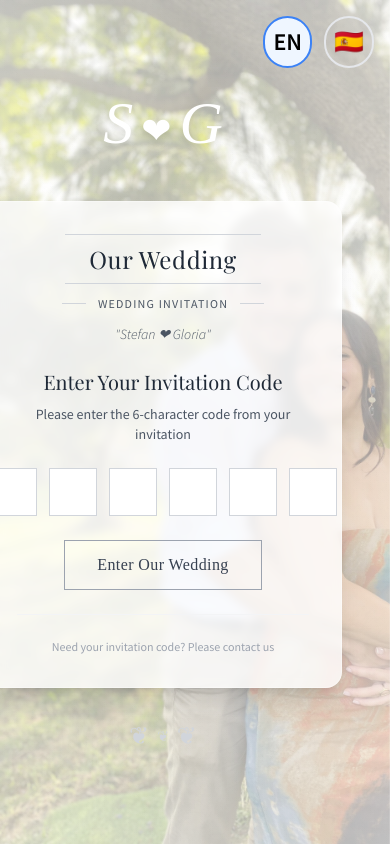
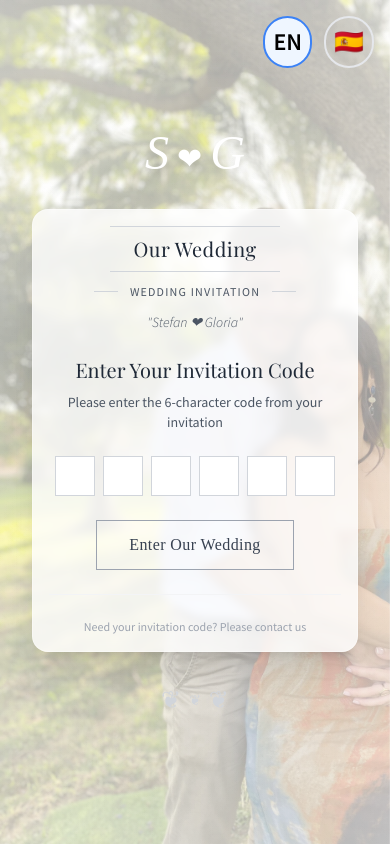
Before and after one commit to nexopandatest-hue/wedding-website, a React (Vite) app: page / in a window 390 px wide. Built offline with nearby package versions, Linux system fonts and the light colour scheme; a web font is replaced by a local one.

Commit message:
Fix mobile layout for HOME and LOCK screen

```diff
--- a/src/App.tsx
+++ b/src/App.tsx
@@ -292,21 +292,21 @@ function DateLocationSection({ language }: { language: 'en' | 'es' }) {
   const t = translations[language];
 
   return (
-    <div className="flex items-center justify-center space-x-8 my-16">
+    <div className="flex flex-col md:flex-row items-center justify-center space-y-4 md:space-y-0 md:space-x-8 my-8 md:my-16">
       {/* Date */}
-      <div className="text-right">
-        <div className="text-6xl font-serif text-black leading-none">
+      <div className="text-center md:text-right">
+        <div className="text-4xl sm:text-5xl md:text-6xl font-serif text-black leading-none">
           <div>{t.june20}</div>
           <div>{t.year2026}</div>
         </div>
       </div>
 
       {/* Vertical separator */}
-      <div className="w-px h-20 bg-amber-900"></div>
+      <div className="w-20 h-px md:w-px md:h-20 bg-amber-900"></div>
 
       {/* Location */}
-      <div className="text-left">
-        <div className="text-6xl font-serif text-black leading-none">
+      <div className="text-center md:text-left">
+        <div className="text-4xl sm:text-5xl md:text-6xl font-serif text-black leading-none">
           <div>{t.valencia}</div>
           <div>{t.spain}</div>
         </div>
@@ -495,22 +495,22 @@ function CodeEntryPage({ onCodeSubmit, language, setLanguage }: {
         </button>
       </div>
 
-      <div className="max-w-lg w-full relative z-30 mr-8">
+      <div className="max-w-lg w-full relative z-30 mx-4 md:mr-8">
         {/* S&G Monogram */}
-        <div className="text-center mb-12">
-          <div className="text-6xl md:text-8xl font-serif text-white mb-4 drop-shadow-lg" style={{ fontFamily: 'serif' }}>
+        <div className="text-center mb-8 md:mb-12">
+          <div className="text-5xl sm:text-6xl md:text-8xl font-serif text-white mb-4 drop-shadow-lg" style={{ fontFamily: 'serif' }}>
             <span className="italic">S</span>
-            <span className="text-4xl md:text-6xl mx-2">❤</span>
+            <span className="text-3xl sm:text-4xl md:text-6xl mx-2">❤</span>
             <span className="italic">G</span>
           </div>
         </div>
 
         {/* Code Input Section */}
-        <div className="bg-white/80 backdrop-blur-sm border border-white/30 p-8 shadow-xl rounded-2xl">
+        <div className="bg-white/80 backdrop-blur-sm border border-white/30 p-4 md:p-8 shadow-xl rounded-2xl">
           <div className="text-center mb-6">
             <div className="mb-6">
               <div className="inline-block border-t border-b border-gray-300 py-2 px-6 mb-3">
-                <h1 className="text-2xl font-serif text-gray-800 tracking-wide">
+                <h1 className="text-xl md:text-2xl font-serif text-gray-800 tracking-wide">
                   {t.ourWedding}
                 </h1>
               </div>
@@ -530,7 +530,7 @@ function CodeEntryPage({ onCodeSubmit, language, setLanguage }: {
 
           <form onSubmit={handleSubmit}>
             {/* 6 Square Input Boxes */}
-            <div className="flex justify-center space-x-3 mb-6">
+            <div className="flex justify-center space-x-2 md:space-x-3 mb-6">
               {[0, 1, 2, 3, 4, 5].map((index) => (
                 <input
                   key={index}
@@ -550,7 +550,7 @@ function CodeEntryPage({ onCodeSubmit, language, setLanguage }: {
                       nextInput?.focus();
                     }
                   }}
-                  className="w-12 h-12 border border-gray-300 text-center text-xl font-light focus:border-gray-500 focus:outline-none"
+                  className="w-10 h-10 md:w-12 md:h-12 border border-gray-300 text-center text-lg md:text-xl font-light focus:border-gray-500 focus:outline-none"
                   style={{ fontFamily: 'serif' }}
                 />
               ))}
```
